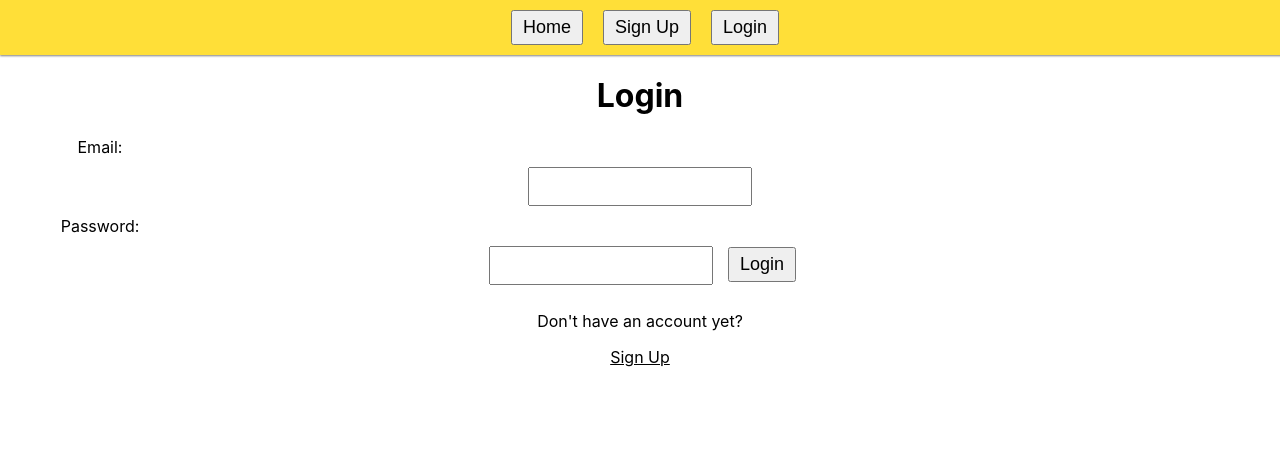
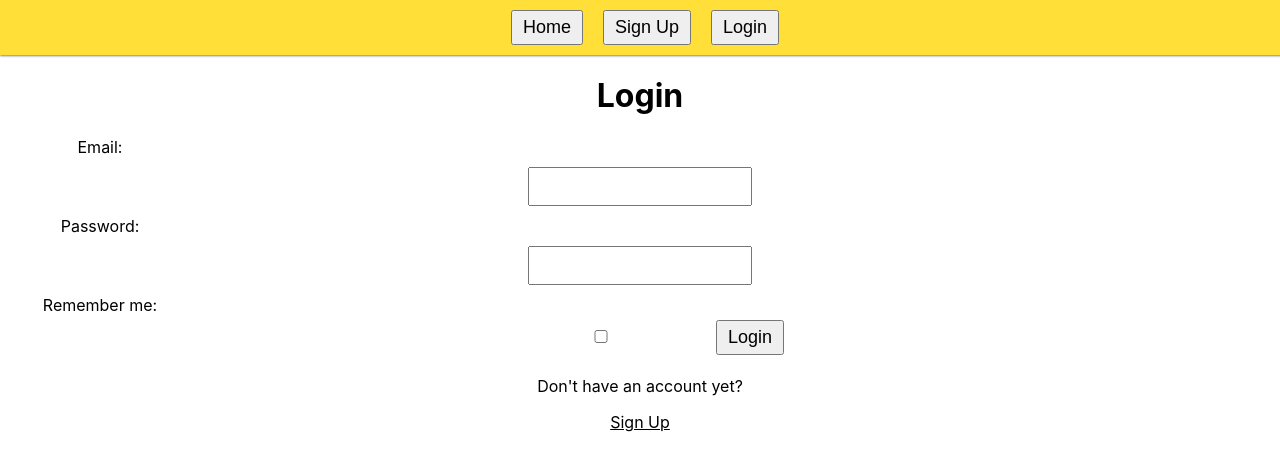
Before and after one commit to ironhack-project-3-pair/project3-MERN-recipes-client, a React (Create React App) app: page /login in a window 1280 px wide. Shown: the top 470 px of the page. Built offline with nearby package versions, Linux system fonts and the light colour scheme.

Commit message:
feat: add remember me at login

```diff
--- a/src/pages/LoginPage.js
+++ b/src/pages/LoginPage.js
@@ -10,6 +10,7 @@ import authService from "./../services/auth.service"
 function LoginPage(props) {
   const [email, setEmail] = useState("");
   const [password, setPassword] = useState("");
+  const [rememberMe, setRememberMe] = useState(false); // updates only the HTMLInputElement's checked IDL attribute, not the content attribute of the actual HTML tag (only a default value for when page is loaded) - https://developer.mozilla.org/en-US/docs/Web/HTML/Element/input/checkbox#value
   const [errorMessage, setErrorMessage] = useState(undefined);
 
   const navigate = useNavigate();
@@ -18,10 +19,11 @@ function LoginPage(props) {
 
   const handleEmail = (e) => setEmail(e.target.value);
   const handlePassword = (e) => setPassword(e.target.value);
+  const handleRememberMe = (e) => setRememberMe(e.target.checked);
 
   const handleLoginSubmit = (e) => {
     e.preventDefault();
-    const requestBody = { email, password };
+    const requestBody = { email, password, rememberMe };
 
     // axios.post(`${API_URL}/auth/login`, requestBody)
     authService.login(requestBody)
@@ -65,6 +67,14 @@ function LoginPage(props) {
           onChange={handlePassword}
         />
 
+        <label>Remember me:</label>
+        <input
+          type="checkbox"
+          name="rememberMe"
+          checked={rememberMe}
+          onChange={handleRememberMe}
+        />
+
         <button type="submit">Login</button>
       </form>
       { errorMessage && <p className="error-message">{errorMessage}</p> }
```
